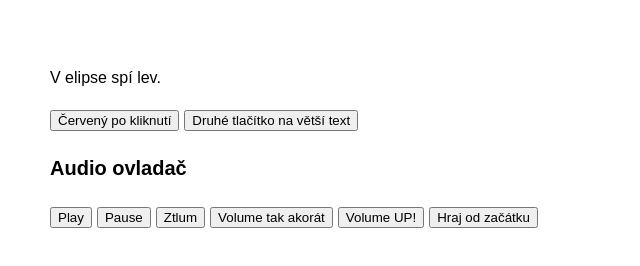
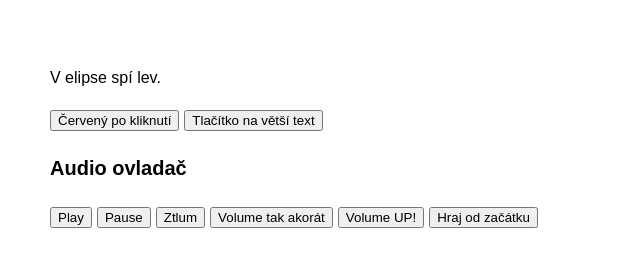
Before and after one commit to DenisaFantova/lekce2-udalosti-api, a plain HTML site: page index.html in a window 1280 px wide. Shown: the whole page, without its empty margins (0-640 px from the left). Drawn offline with Linux system fonts and the light colour scheme.

Commit message:
Hotový úkol

```diff
--- a/index.html
+++ b/index.html
@@ -18,8 +18,9 @@
 	</button>
 
 	<button onclick="zvetsitPismo(event)">
-		Druhé tlačítko na větší text
+		Tlačítko na větší text
 	</button>
+
 
 	<div>
 	<p class="audio-ovladac">Audio ovladač</p>
```
